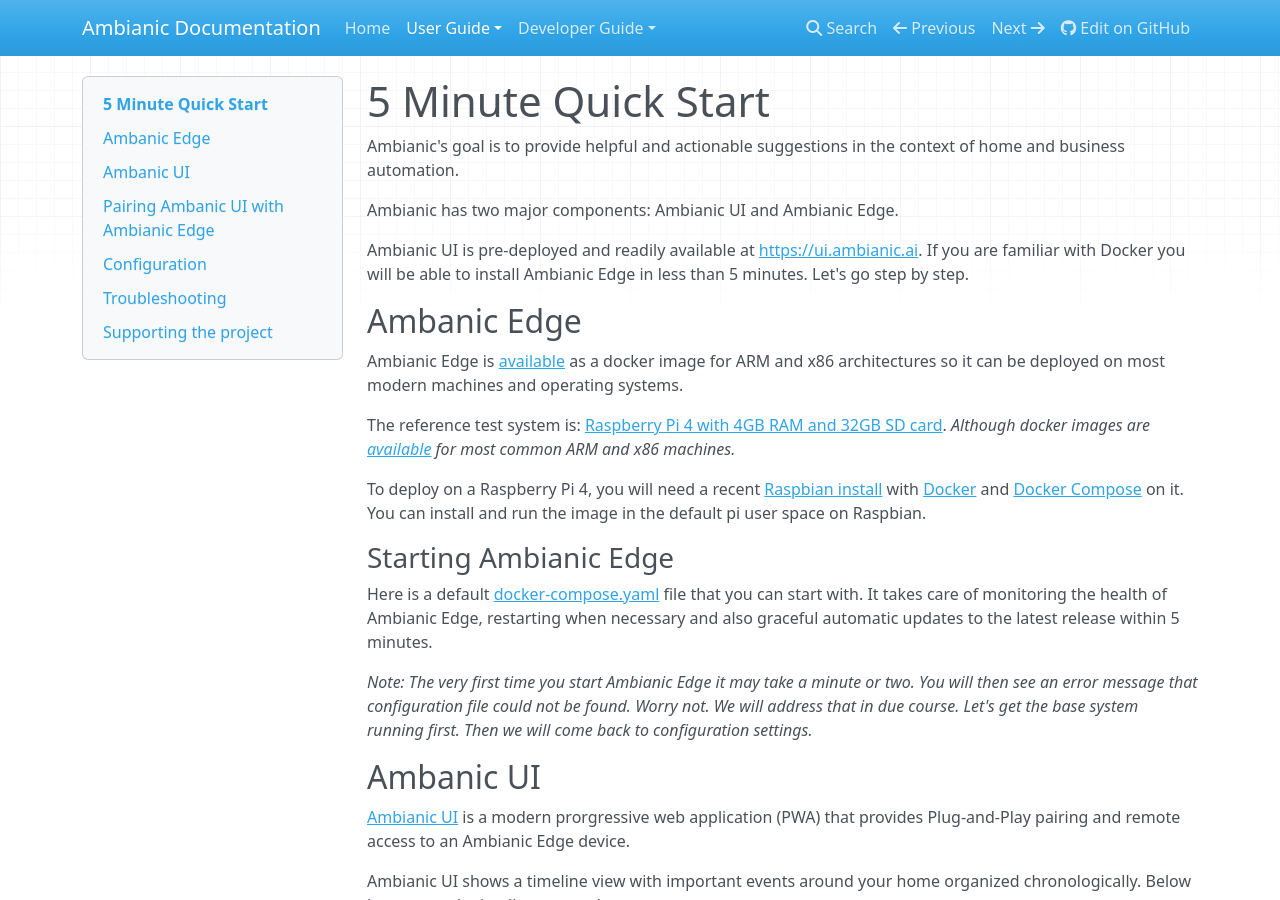
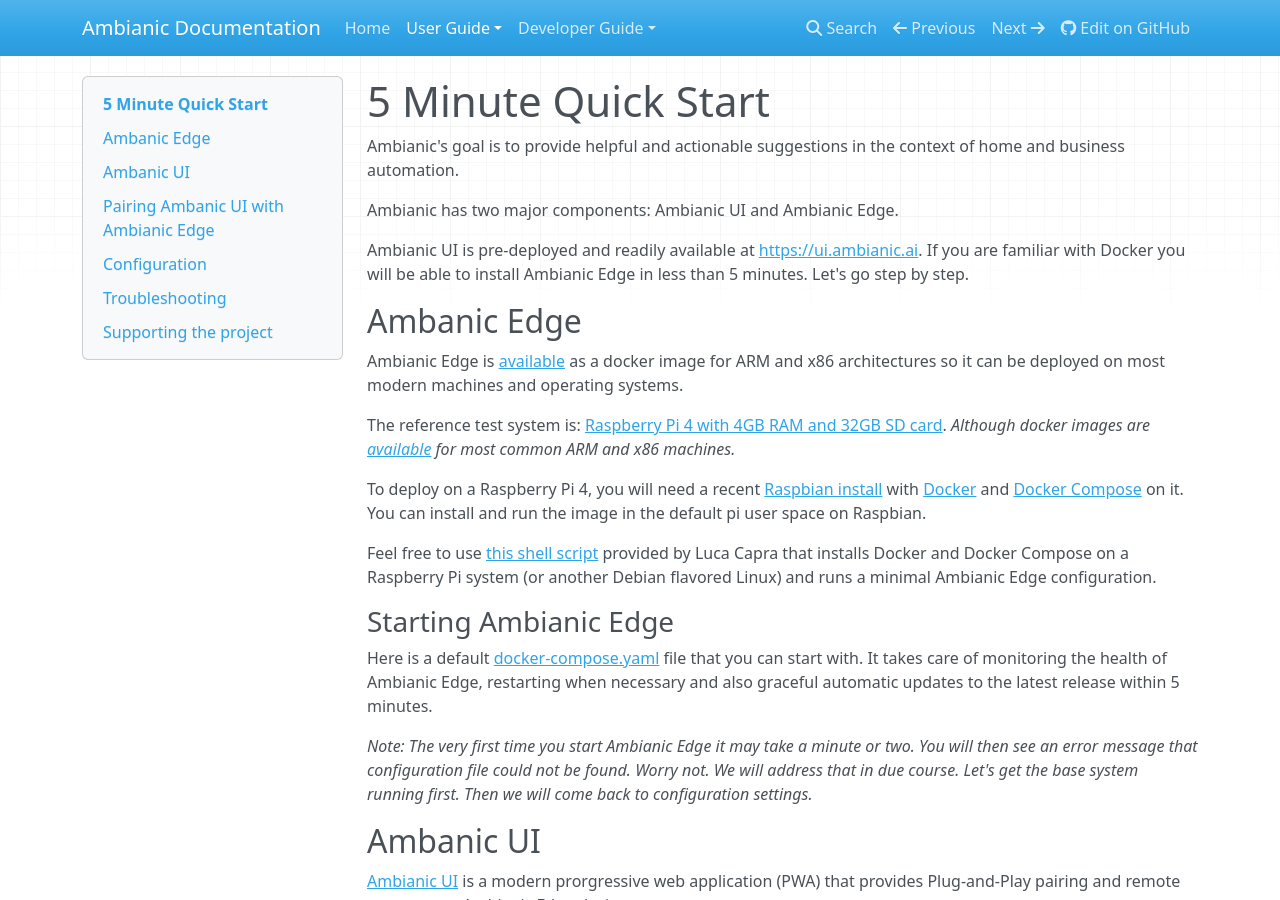
Before and after one commit to ambianic/ambianic-docs, an MkDocs documentation site: the page built from docs-md/users/quickstart.md, in a window 1280 px wide and 900 px high. Built offline with MkDocs 1.6.1, drawn with Linux system fonts in a browser that asks for light colours; nearby versions of some CDN libraries.

Commit message:
docs: added reference to Luca's install script
simplifies install on RPI systems

```diff
--- a/docs-md/users/quickstart.md
+++ b/docs-md/users/quickstart.md
@@ -23,6 +23,8 @@
 [Docker](https://www.freecodecamp.org/news/the-easy-way-to-set-up-docker-on-a-raspberry-pi-7d24ced073ef/)
 and [Docker Compose](https://docs.docker.com/compose/) on it.
 You can install and run the image in the default pi user space on Raspbian.
+
+Feel free to use [this shell script](https://gist.github.com/muka/725e07f26b8ac5f3e4f03bce5f2e8b45) provided by Luca Capra that installs Docker and Docker Compose on a Raspberry Pi system (or another Debian flavored Linux) and runs a minimal Ambianic Edge configuration.
 
 ### Starting Ambianic Edge
 
```
